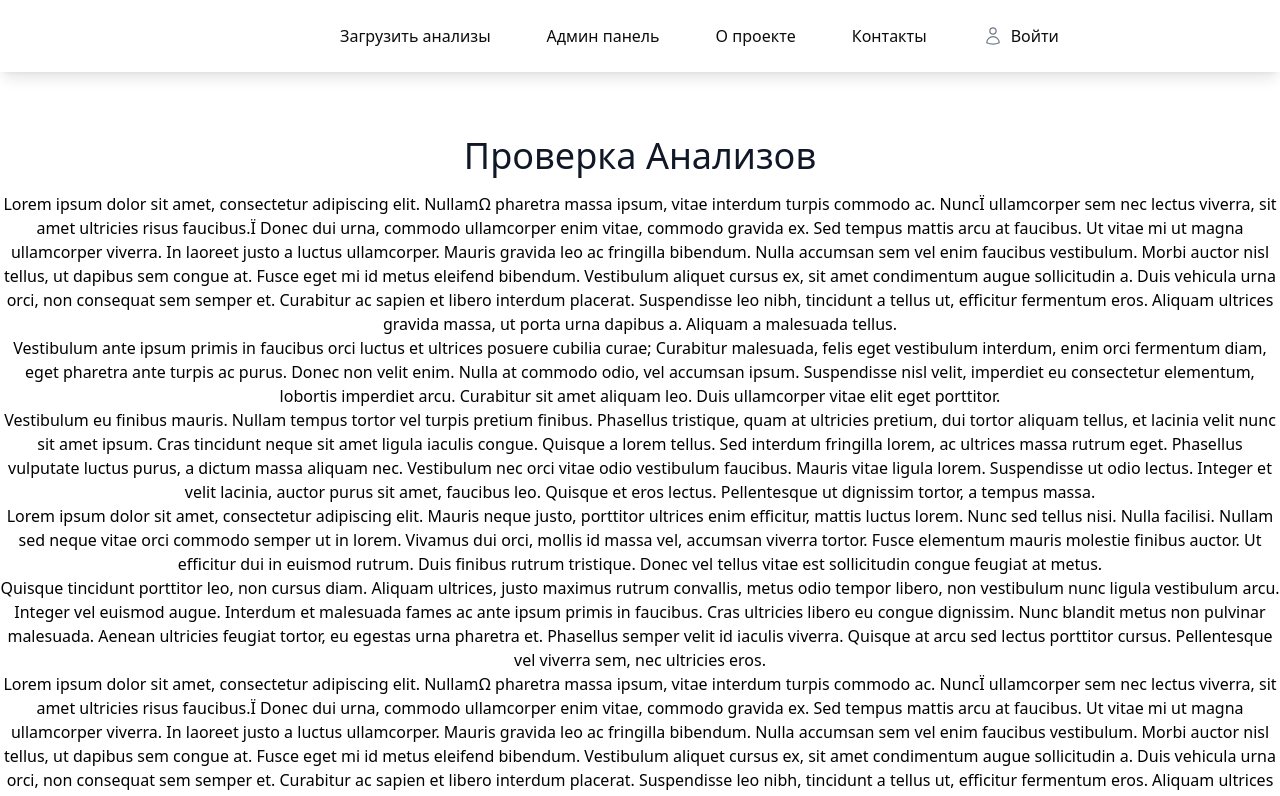
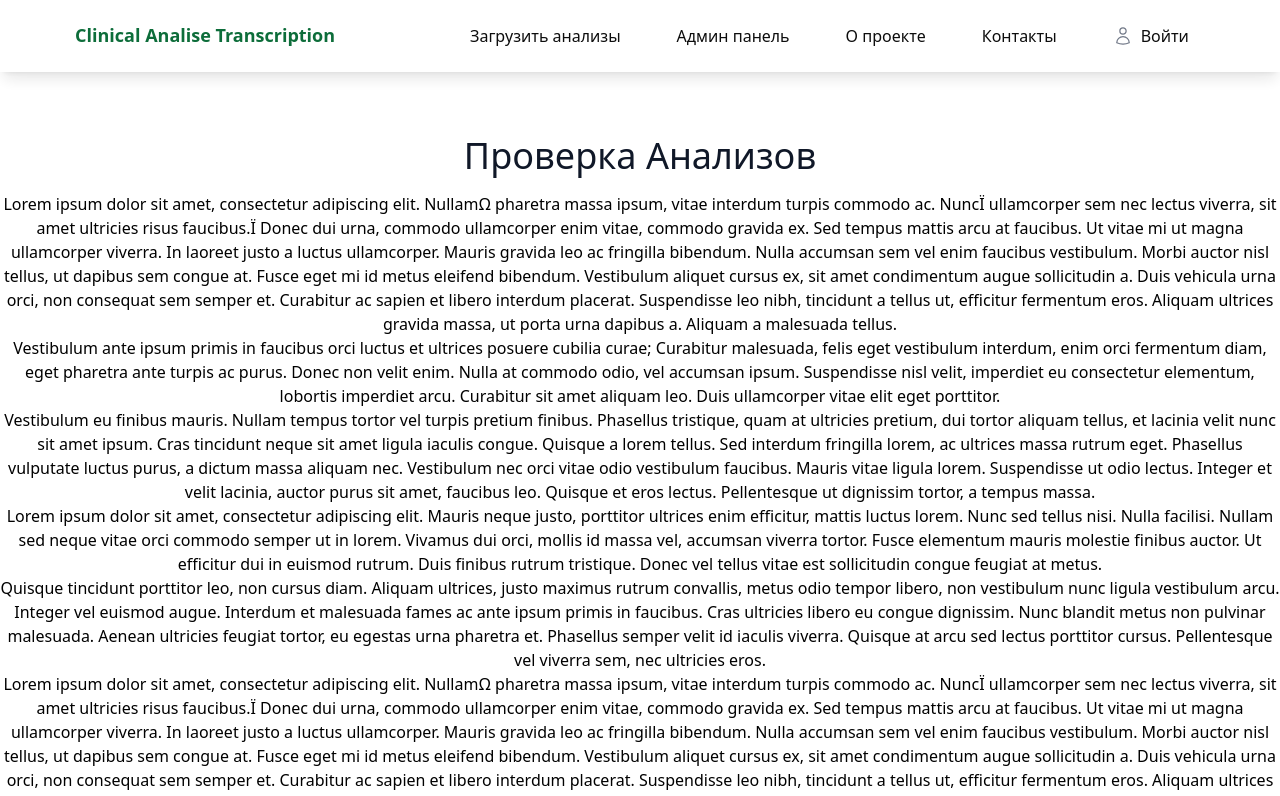
Before and after one commit to 3axhax/analysis, a React (Vite) app in the folder client/: page / in a window 1280 px wide. Shown: the top 796 px of the page. Built offline with nearby package versions, Linux system fonts and the light colour scheme.

Commit message:
UI / nav

```diff
--- /dev/null
+++ b/client/src/features/logo/index.tsx
@@ -0,0 +1,8 @@
+import {useTranslation} from "react-i18next";
+
+export const Logo = () => {
+    const {t} = useTranslation()
+    return (
+        <p className={"logo"}>{t('logo')}</p>
+    )
+};
--- a/client/src/shared/lib/i18n/locales/ru/common.json
+++ b/client/src/shared/lib/i18n/locales/ru/common.json
@@ -5,5 +5,6 @@
     "-1": "Норма"
   },
   "gender": "Пол",
-  "age": "Возраст"
+  "age": "Возраст",
+  "logo": "Clinical Analise Transcription"
 }
--- a/client/src/shared/styles/index.css
+++ b/client/src/shared/styles/index.css
@@ -27,6 +27,10 @@
     @apply flex flex-col items-center gap-8;
   }
 
+  .logo {
+    @apply inline text-lg font-bold text-green-800;
+  }
+
   .counter {
     @apply flex flex-col items-center gap-4 p-8 border border-gray-200 rounded-xl bg-white/5 backdrop-blur-sm;
   }
--- a/client/src/widgets/navigation/Navigation.tsx
+++ b/client/src/widgets/navigation/Navigation.tsx
@@ -3,6 +3,7 @@ import { useAppSelector } from "@shared/store/hooks.ts";
 import { selectIsUserAuthorized, selectUserName } from "@entities/user";
 import { UserIcon } from "@heroicons/react/24/outline";
 import {JSX} from "react";
+import {Logo} from "@features/logo";
 
 interface NavItem {
   path: string;
@@ -45,7 +46,8 @@ export const Navigation = () => {
 
   return (
     <nav className="navigation">
-      <ul className="flex space-x-6 justify-center">
+      <Logo />
+      <ul className="inline-flex space-x-6 justify-center">
         {navItems.map((item) => (
           <li key={item.path}>
             <Link
--- /dev/null
+++ b/package.json
@@ -0,0 +1,5 @@
+{
+  "devDependencies": {
+    "@fontsource/roboto": "^5.2.8"
+  }
+}
```
Also changed, not shown: 2 other files (tests, documents, lock files or other folders).
